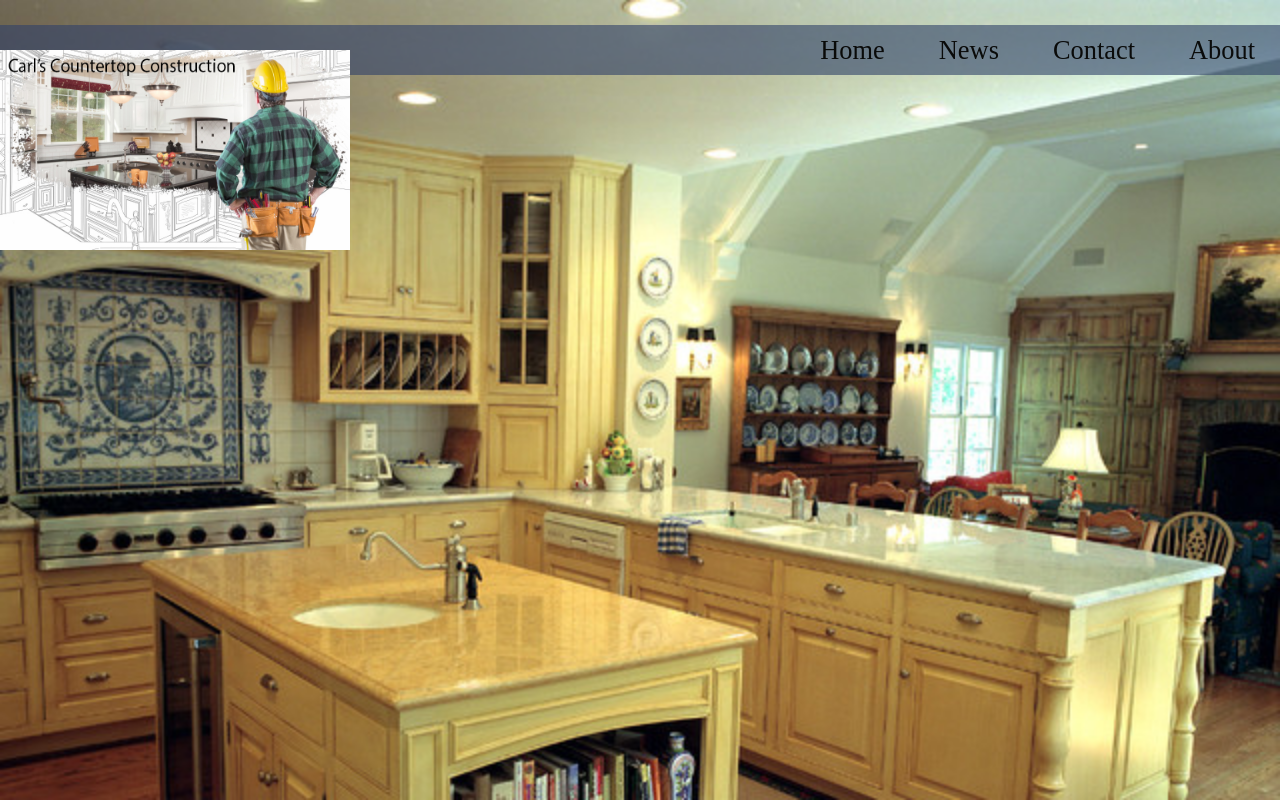
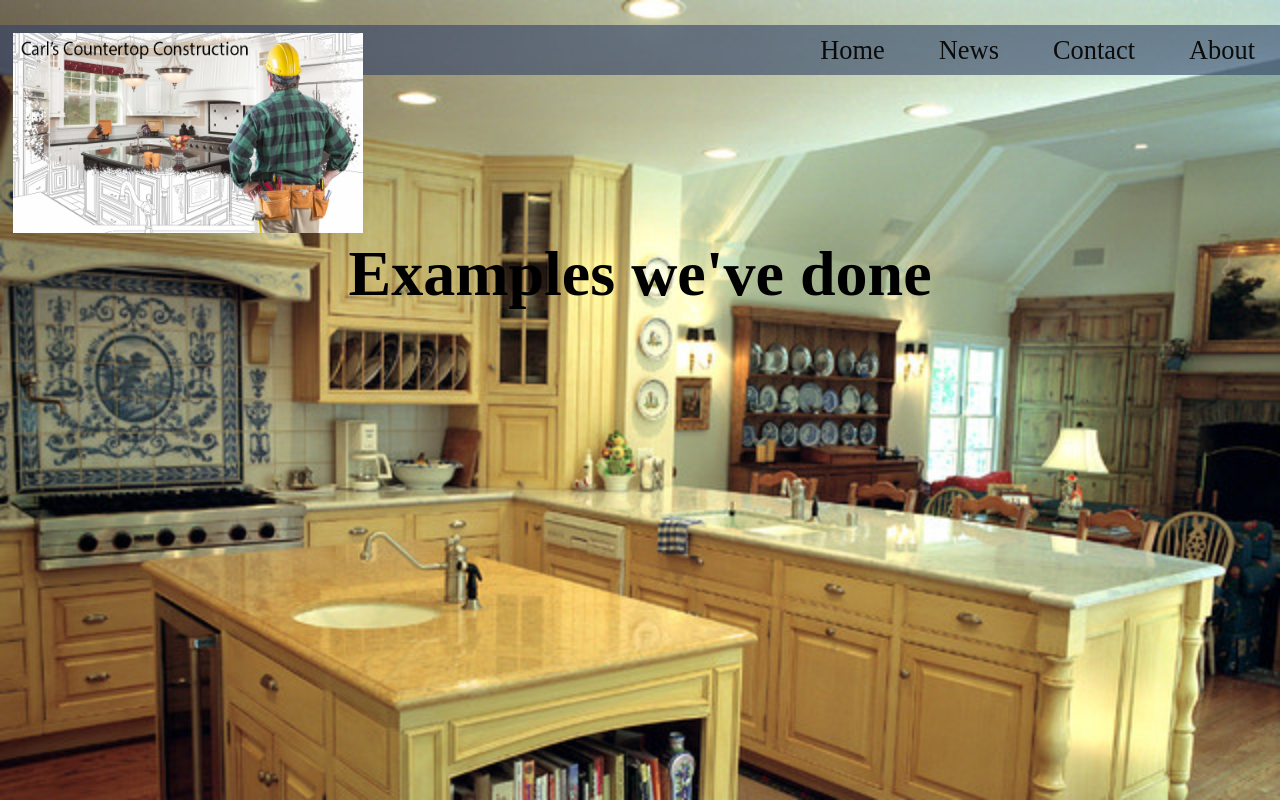
Before and after one commit to githubcodingacc/construction, a plain HTML site: page index.html in a window 1280 px wide. Drawn offline with Linux system fonts and the light colour scheme.

Commit message:
updated code

```diff
--- a/index.html
+++ b/index.html
@@ -16,7 +16,8 @@
         <li class="listItem1"><a class="link1" href="about.asp">About</a></li>
       </ul>
    </div>
-   <img class="logo" src="images/countertop logo.jpg" />
+   <img class="logo" src="images/logo.jpg" alt="Logo">
+   <h1 class="examples">Examples we've done</h1>
     </div>
 </body>
 </html>
--- a/style.css
+++ b/style.css
@@ -1,6 +1,9 @@
 body {
     padding: 0;
     margin: 0;
+}
+.body1 {
+    opacity: 0.8;
 }
 
 .constructionnavbar {
@@ -48,4 +51,13 @@ body {
     height: 200px;
     width: 350px;
     position: relative;
+    left: 1%;
+    margin-top: -1.3%;
 }
+.examples {
+    margin: auto;
+    text-align: center;
+    font-size: bold;
+    font-size: 4em;
+    padding-bottom: 40px;
+}
```
Also changed, not shown: images/logo.jpg (renamed from images/countertop logo.jpg).
